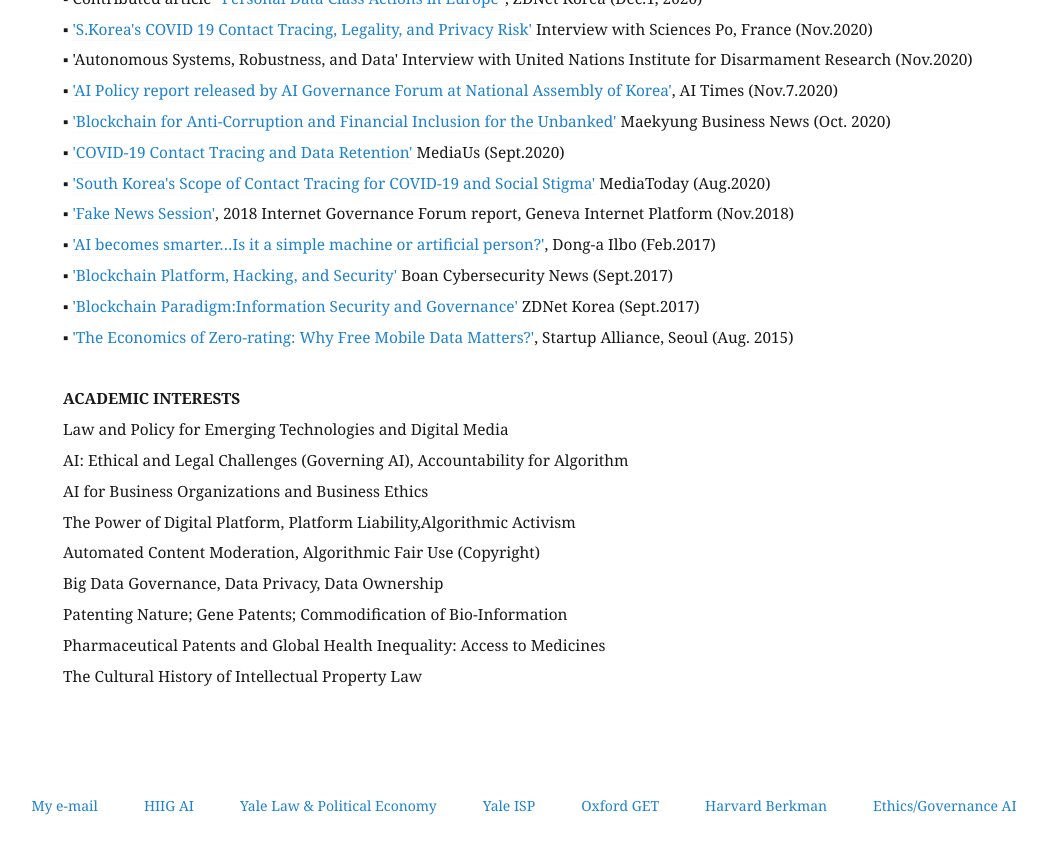
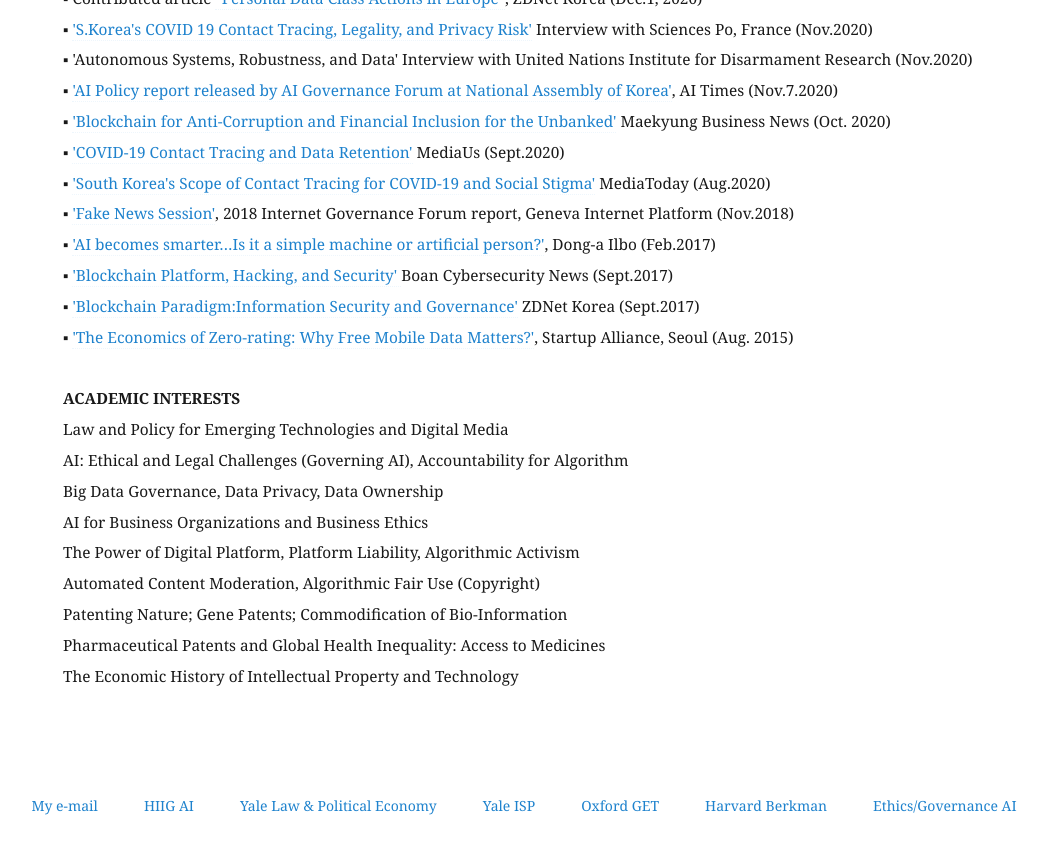
Before and after one commit to eunchangchoi/eunchangchoi.github.io, a Jekyll site: the page built from index.md, in a window 1280 px wide and 900 px high, scrolled down 3988 px. Shown: the top 854 px of the window, without its empty margins (37-1085 px from the left). Built offline with Jekyll 4.4.1, drawn with Linux system fonts in a browser that asks for light colours.

Commit message:
Update index.md

```diff
--- a/index.md
+++ b/index.md
@@ -98,10 +98,10 @@
   <strong> ACADEMIC INTERESTS </strong> <br>
    Law and Policy for Emerging Technologies and Digital Media <br>
    AI: Ethical and Legal Challenges (Governing AI), Accountability for Algorithm <br>
+   Big Data Governance, Data Privacy, Data Ownership <br>
    AI for Business Organizations and Business Ethics <br>
-   The Power of Digital Platform, Platform Liability,Algorithmic Activism <br>
+   The Power of Digital Platform, Platform Liability, Algorithmic Activism <br>
    Automated Content Moderation, Algorithmic Fair Use (Copyright) <br>
-   Big Data Governance, Data Privacy, Data Ownership <br>
    Patenting Nature; Gene Patents; Commodification of Bio-Information <br>
    Pharmaceutical Patents and Global Health Inequality: Access to Medicines <br>
-   The Cultural History of Intellectual Property Law<br>
+   The Economic History of Intellectual Property and Technology <br>
```
